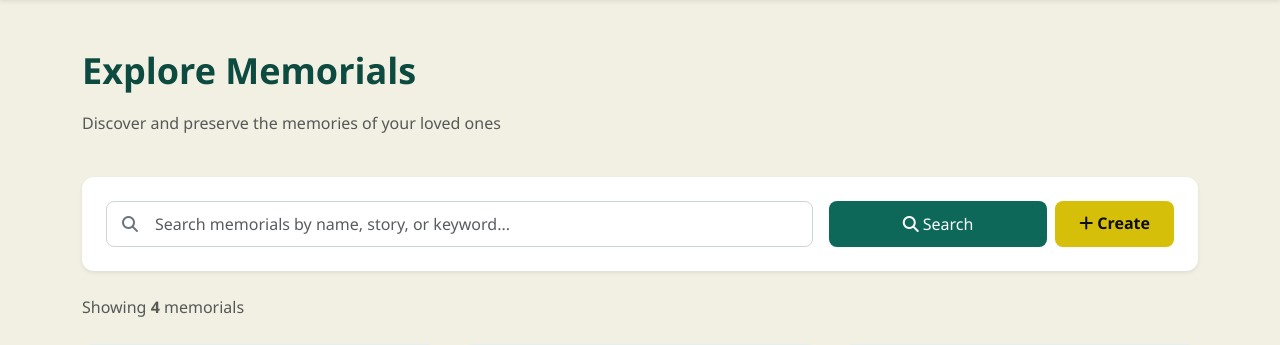
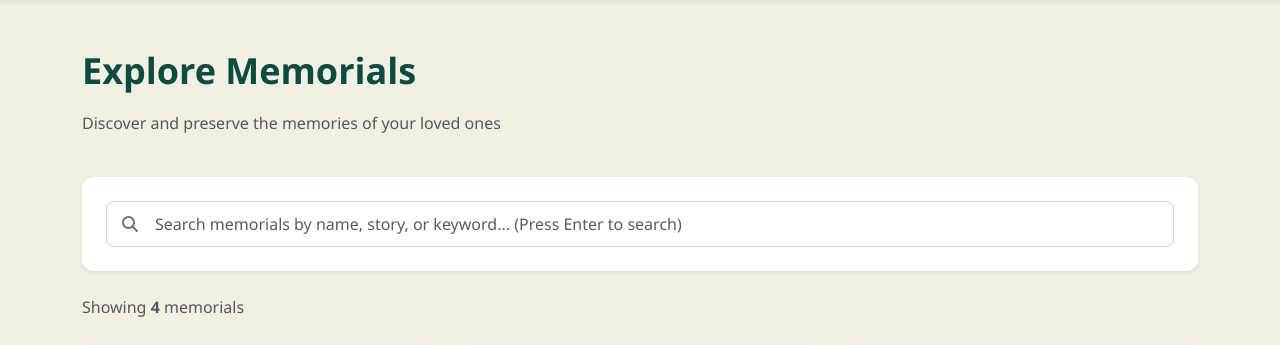
Before and after one commit to UsamaSadiq/MemorialBridge, a Django app: page /explore/ in a window 1280 px wide. Shown: the part 64-409 px from the top of the page. Run offline with Django 4.2, Linux system fonts and the light colour scheme; a user stored in the database is signed in; data comes from the database, SQL or seed files in the repository; both versions use the stored data as it was after the commit; some libraries are stand-ins or nearby versions.

Commit message:
fix: update code

```diff
--- a/templates/main_app/explore.html
+++ b/templates/main_app/explore.html
@@ -16,15 +16,12 @@
     <!-- Enhanced Search Section -->
     <div class="search-section bg-white shadow-sm rounded-lg p-4 mb-4">
         <form method="get" id="searchForm">
-            <div class="row g-3">
-                <!-- Search Input -->
-                <div class="col-lg-8">
             <div class="search-input-wrapper">
                 <i class="fas fa-search search-icon"></i>
                 <input type="text"
                        name="search"
                        class="form-control form-control-lg"
-                               placeholder="Search memorials by name, story, or keyword..."
+                       placeholder="Search memorials by name, story, or keyword... (Press Enter to search)"
                        value="{{ search_query }}"
                        id="searchInput"
                        autocomplete="off">
@@ -33,20 +30,6 @@
                         id="clearSearch">
                     <i class="fas fa-times"></i>
                 </button>
-                    </div>
-                </div>
-
-                <!-- Search Button & Create -->
-                <div class="col-lg-4 d-flex gap-2">
-                    <button type="submit" class="btn btn-primary flex-grow-1">
-                        <i class="fas fa-search me-1"></i>Search
-                    </button>
-                    {% if user.is_authenticated and user.userprofile.verified %}
-                    <a href="{% url 'create_memorial' %}" class="btn btn-accent">
-                        <i class="fas fa-plus me-1"></i>Create
-                    </a>
-                    {% endif %}
-                </div>
             </div>
         </form>
     </div>
--- a/templates/main_app/home.html
+++ b/templates/main_app/home.html
@@ -69,17 +69,17 @@
 <section class="hero-banner position-relative overflow-hidden" role="banner">
     <!-- Cover Image -->
     <div class="hero-cover-image">
-        <div class="container text-center text-white py-5">
+        <div class="container text-center py-5">
             <span class="badge bg-primary text-white mb-3 px-3 py-2 animate-fade-in">
                 <i class="fas fa-heart me-1" aria-hidden="true"></i>Preserving Legacies Since 2025
             </span>
 
-            <h1 class="display-3 fw-bold mb-4 animate-slide-up">
+            <h1 class="display-3 fw-bold mb-4 animate-slide-up text-black">
                 Preserving Memories,<br>
                 <span class="text-warning">Honoring Lives</span>
             </h1>
 
-            <p class="lead mb-4 animate-slide-up-delay hero-description">
+            <p class="lead mb-4 animate-slide-up-delay hero-description text-black">
                 Create lasting tributes for those who have touched our hearts. <br>
                 Share memories, celebrate lives, and keep their legacy alive forever.
             </p>
```
Also changed, not shown: db.sqlite3. Lines whose indentation alone changed are shown as unchanged.
